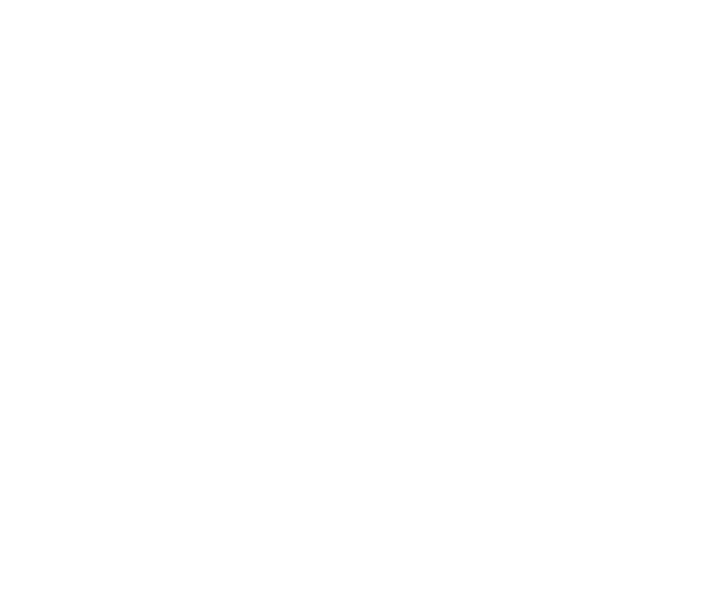
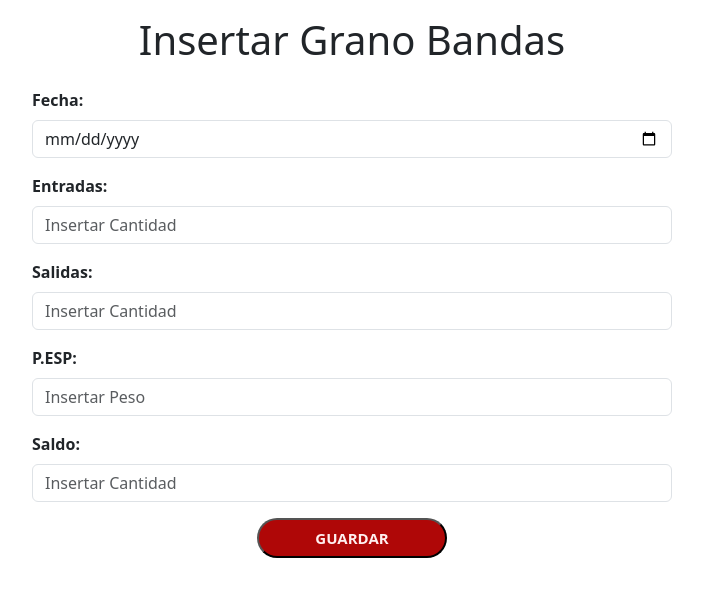
Before and after one commit to Myriamp18/Minar, a React (Create React App) app in the folder frontend/: page /creategrano in a window 1280 px wide. Before the commit this address had no page. Shown: the top 596 px of the page, without its empty margins (288-991 px from the left). Built offline with nearby package versions, Linux system fonts and the light colour scheme.

Commit message:
19.01.24

```diff
--- a/frontend/src/App.js
+++ b/frontend/src/App.js
@@ -7,6 +7,7 @@ import FrmSilos from './Componentes/Silos/FrmSilos';
 
 import ModificarSilos from './Componentes/Silos/ModificarSilos';
 import InsertarUsuario from './Componentes/Usuarios/InsertarUsuario';
+import FrmBandas from './Componentes/PrExistencia/FrmBandas';
 
 
 
@@ -22,6 +23,7 @@ function App() {
        <Route path="/create" element={<FrmSilos/>}/>
        <Route path="/update/:id" element={<ModificarSilos/>}/>
        <Route path="/createusuario" element={<InsertarUsuario/>}/>
+       <Route path="/creategrano" element={<FrmBandas/>}/>
 
 
 
--- a/frontend/src/Componentes/Inicio.js
+++ b/frontend/src/Componentes/Inicio.js
@@ -1,7 +1,7 @@
 
 import React from 'react'
-import Silos from './Silos/Silos'
 import InsertarUsuario from './Usuarios/InsertarUsuario'
+import GranoBandas from './PrExistencia/GranoBandas'
 
 
 function Inicio() {
@@ -10,7 +10,7 @@ function Inicio() {
         <div>
 
 
-    <InsertarUsuario/>
+    <GranoBandas/>
 
     </div>
 
--- /dev/null
+++ b/frontend/src/Componentes/PrExistencia/FrmBandas.js
@@ -0,0 +1,109 @@
+import React, { useState } from 'react';
+import 'bootstrap/dist/css/bootstrap.min.css';
+import {useNavigate} from 'react-router-dom';
+import axios from 'axios'
+
+function FrmBandas() {
+    const [values, setValues] = useState({
+        fecha: '',
+        enrada: "",
+        salidas: "",
+        pesp: "",
+        saldo: "",
+
+
+      })
+
+      const navigate = useNavigate()
+
+  const handleSubmit =(e) => {
+    e.preventDefault()
+    axios.post('http://localhost:8081/creategrano', values)
+    .then(res => {
+      console.log(res);
+      // Optionally, you can navigate to a different page or update the UI
+      navigate('/Inicio'); // Example: Navigate to the home page
+    })
+    .catch(err => console.log(err));
+};
+
+  return (
+
+    <div className="d-flex align-items-center flex-column mt-3" >
+    <h1>Insertar Grano Bandas</h1>
+      <form className="w-50" onSubmit={handleSubmit} >
+          <div class="mb-3 mt-3">
+            <label form='fecha' class="form-label"> Fecha:</label>
+            <input
+              type="date"
+              class="form-control"
+              id='date'
+              placeholder='Insertar Cantidad'
+              name='fecha'
+              onChange={(e) => setValues({...values, fecha: e.target.value})}
+            />
+          </div>
+
+          <div class="mb-3">
+            <label form='text' class="form-label"> Entradas:</label>
+            <input
+             type="text"
+             class="form-control"
+             id='entradas'
+             placeholder='Insertar Cantidad'
+             name='entradas'
+             onChange={(e) => setValues({...values, entrada: e.target.value})}/>
+          </div>
+
+
+          <div class="mb-3">
+            <label form='text' class="form-label"> Salidas:</label>
+            <input
+             type="text"
+             class="form-control"
+             id='salidas'
+             placeholder='Insertar Cantidad'
+             name='salidas'
+             onChange={(e) => setValues({...values, salidas: e.target.value})}/>
+          </div>
+
+          <div class="mb-3">
+            <label form='text' class="form-label"> P.ESP:</label>
+            <input
+             type="text"
+             class="form-control"
+             id='pesp'
+             placeholder='Insertar Peso'
+             name='pesp'
+             onChange={(e) => setValues({...values, pesp: e.target.value})}/>
+          </div>
+
+          <div class="mb-3">
+            <label form='text' class="form-label"> Saldo:</label>
+            <input
+             type="text"
+             class="form-control"
+             id='saldo'
+             placeholder='Insertar Cantidad'
+             name='saldo'
+             onChange={(e) => setValues({...values, saldo: e.target.value})}/>
+          </div>
+
+
+          <div className="btn-container">
+          <button type="submit" className="BTN"  >GUARDAR</button>
+          </div>
+
+
+        </form>
+
+
+
+
+
+
+  </div>
+  )
+}
+
+export default FrmBandas
--- /dev/null
+++ b/frontend/src/Componentes/PrExistencia/GranoBandas.js
@@ -0,0 +1,103 @@
+import React, { useState, useEffect } from 'react'
+import { Link } from 'react-router-dom';
+import { faPlus } from '@fortawesome/free-solid-svg-icons';
+import { FontAwesomeIcon } from '@fortawesome/react-fontawesome';
+import axios from 'axios'
+import './Tabla.css'
+
+function GranoBandas() {
+
+    const [data, setData] = useState([])
+    useEffect(() => {
+        fetch('http://localhost:8081/granobandas')
+            .then(res => res.json())
+            .then(data => setData(data))
+            .catch(err => console.log(err));
+    }, [])
+
+
+    const [totalSaldo, setTotalSaldo] = useState(0);
+    useEffect(() => {
+        calcularSaldo();
+    }, []);
+    const calcularSaldo = () => {
+        let suma = 0;
+
+        data.forEach((item) = () => {
+            suma += item.saldo + item.entrada - item.salidas;
+        });
+
+        setTotalSaldo(suma);
+    };
+
+
+
+
+    return (
+        <div>
+            <h1>Grano Bandas:</h1>
+            <div className="text-center">
+                <Link to="/creategrano" className="btn btn-danger btn-lg font-weight-bold   text-lg" >
+                    <FontAwesomeIcon icon={faPlus} />Insertar</Link>
+            </div>
+            <div className='row mt-3'>
+                {data.length !== 0 ?
+                    <div className='col-12 col-lg-8 offset-0 offset-lg-2'>
+                        <div className="table-responsive">
+
+                            <table class="table">
+                                <thead>
+                                    <tr  >
+                                        <th>ID</th>
+                                        <th>Fecha</th>
+                                        <th>Entradas</th>
+                                        <th>Salidas</th>
+                                        <th>P.ESP</th>
+                                        <th>Saldo</th>
+
+                                        <th></th>
+
+                                    </tr>
+                                </thead>
+                                <tbody className='table-group-divider'>
+                                    {data.map((d, i) => (
+                                        <tr key={i}>
+                                            <td>{d.id}</td>
+                                            <td>{d.fecha}</td>
+                                            <td>{d.entrada.toFixed(3)}</td>
+                                            <td>{d.salidas.toFixed(3)}</td>
+                                            <td>{d.pesp.toFixed(2)}</td>
+                                            <td>{d.saldo.toFixed(3).totalSaldo}</td>
+
+
+
+                                            <td>
+                                                <div style={{ display: 'flex', alignItems: 'center' }}>
+                                                    <Link to={`/update/${d.id_silos}`} className='btn btn-warning'>
+                                                        <i className='fa-solid fa-edit'></i>
+                                                    </Link>
+                                                    &nbsp;
+
+                                                    <button className='btn btn-danger' onClick={() => handleDelete(d.id_silos)}>
+                                                        <i className='fa-solid fa-trash'></i>
+                                                    </button>
+                                                </div>
+
+                                            </td>
+                                        </tr>
+                                    ))}
+
+                                    {/* Puedes agregar más filas según sea necesario */}
+                                </tbody>
+                            </table>
+
+                        </div>
+                    </div>
+                    : <h2 className='aling-itemns-center'>Sin Datos</h2>
+                }
+            </div>
+        </div>
+    )
+}
+
+export default GranoBandas
--- /dev/null
+++ b/frontend/src/Componentes/PrExistencia/Tabla.css
@@ -0,0 +1,18 @@
+table {
+    width: 100%;
+    border-collapse:collapse;
+    margin-bottom: 10px;
+    margin: 10px;
+    width: auto;
+
+  }
+
+  tr:hover {
+    background-color: #38a6dd80;
+  }
+
+
+  h1{
+    text-align: center;
+    font-size: 50px;
+  }
--- a/frontend/src/Componentes/Usuarios/InsertarUsuario.js
+++ b/frontend/src/Componentes/Usuarios/InsertarUsuario.js
@@ -4,7 +4,6 @@ import {useNavigate} from 'react-router-dom';
 import axios from 'axios'
 import Usuario_M from '../../assest/minero.jpg'
 import Contra_L from '../../assest/candado.jpg'
-
 
 function InsertarUsuario() {
 
@@ -32,6 +31,7 @@ function InsertarUsuario() {
     return (
 
         <div className="registrar-section">
+
             <div className='containers'>
                 <div className="headerst">
                     <div className="textst">REGISTRARSE</div>
--- a/frontend/src/Componentes/Usuarios/InsertarUsuarios.css
+++ b/frontend/src/Componentes/Usuarios/InsertarUsuarios.css
@@ -1,10 +1,22 @@
+.registrar-section {
+    background-image: url('../../assest/logo.png');
+    background-color: rgb(14, 12, 12);
+    background-size:center; /* Ajusta el tamaño de la imagen para cubrir todo el contenedor */
+    background-position:center; /* Centra la imagen */
+    height: 100vh; /* Asigna la altura del 100% del viewport */
+    display: flex;
+    justify-content: center;
+    align-items: center;
+}
+
 .containers{
     display: flex;
     flex-direction: column;
+    margin-left: -30px;
     margin: auto;
     margin-top: 20px;
     width: 600px;
-    background-color: #3f3a3a6c;
+    background-color: #92929298;
     padding-bottom: 0px;
     box-sizing: border-box;
 
@@ -18,14 +30,14 @@
     margin-top: 5px;
 }
 .textst{
-    color: #fd0606;
+    color: #010101;
     font-size: 48px;
     font-weight: 700;
 }
 .underlinest{
     width: 61px;
     height: 6px;
-    background: #e90a0a;
+    background: #040303;
     border-radius: 9px;
 }
 .forgot-registrar{
@@ -54,7 +66,7 @@
     width: 220px;
     height: 59px;
     color: #fff;
-    background: #ef0707;
+    background: #0b0a0a;
     border-radius: 50px;
     font-size: 25px;
     font-weight: 300;
--- a/frontend/src/Componentes/Usuarios/Login.js
+++ b/frontend/src/Componentes/Usuarios/Login.js
@@ -8,15 +8,19 @@ import axios from 'axios';
 const Login = () => {
 
   const navigate = useNavigate();
-  const [nombre, setNombre] = useState('')
+  const [nombreusuario, setNombreUsuario] = useState('')
   const [contra, setContra] = useState('')
 
 
   const onSubmit = (event) => {
    event.preventDefault();
-   axios.post('http://localhost:8081/login', {nombre, contra})
-   .then(res => console.log(res))
+   axios.post('http://localhost:8081/login', {nombreusuario, contra})
+   .then(res =>{ console.log(res);
+   navigate('/Inicio');
+   })
    .catch(err => console.log(err));
+
+
   }
   const onRegistro = () =>{
     navigate('/createusuario')
@@ -33,13 +37,13 @@ const Login = () => {
           <div className="text">LOGIN</div>
           <div className="underline"></div>
         </div>
-        <form onClick={onSubmit}>
+        <form>
           <div className="pop">
             <div className="input">
               <img src={Usuario_M} alt='usuariologin' />
               <input type="usuario" size="sm"
                 placeholder='Nombre de Usuario '
-                onChange={e => setNombre(e.target.value)}
+                onChange={e => setNombreUsuario(e.target.value)}
                 name='nombreusuario'
 
               />
@@ -60,7 +64,7 @@ const Login = () => {
 
           <div className="forgot-password">
             <div className="submit-container">
-              <button className="submits"  >Iniciar Sesion</button>
+              <button className="submits" onClick={onSubmit} >Iniciar Sesion</button>
               <button className="submits"  onClick={onRegistro}>Registarse</button>
             </div>
           </div>
```
Also changed, not shown: 1 other file (tests, documents, lock files or other folders).
